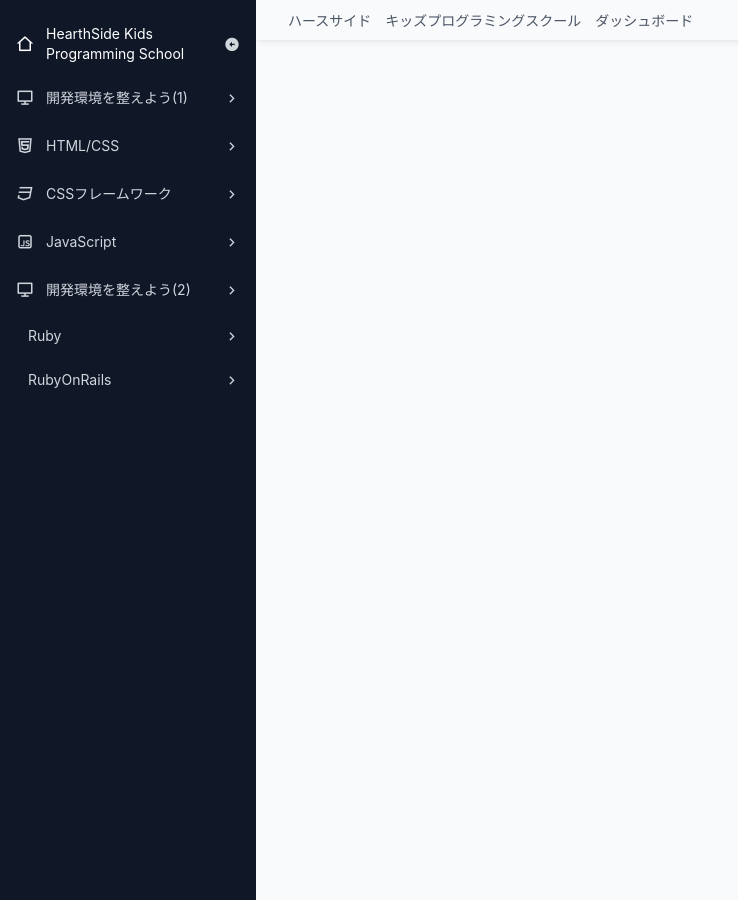
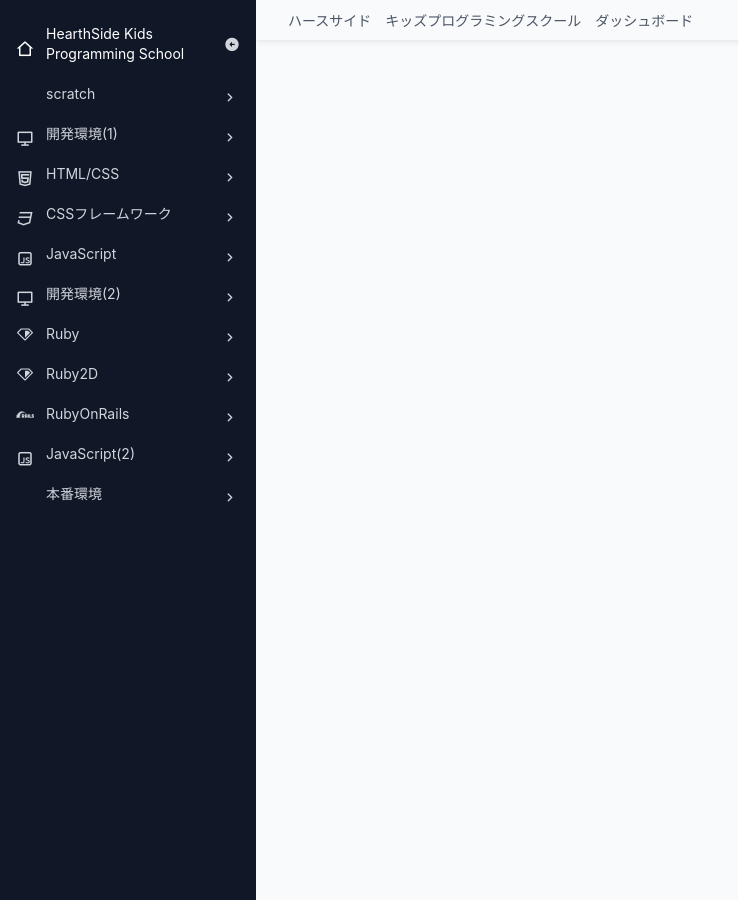
Before and after one commit to tomoaki-kimura/tomoaki-kimura.github.io, a Jekyll site: the page built from html.md, in a window 1280 px wide and 900 px high. Shown: the whole window, without its empty margins (0-738 px from the left). Built offline with Jekyll 4.4.1, drawn with Linux system fonts in a browser that asks for light colours; nearby versions of some CDN libraries.

Commit message:
modify menu

```diff
--- a/_config.yml
+++ b/_config.yml
@@ -1,6 +1,7 @@
 url: "https://tomoaki-kimura.github.io" # the base hostname & protocol for your site, e.g. http://example.com
 baseurl: "" # the subpath of your site, e.g. /blog
 title: "HearthSide KidsPrograming School" # the name of your site, e.g. ACME Corp.
+
 
 collections_dir: articles
 
@@ -23,7 +24,15 @@
     output: true
 
 header_pages:
-  - title: 開発環境を整えよう(1)
+  - title: scratch
+    contents:
+      - title: スクラッチ基礎
+        link: scratch.html
+      - title: 迷路ゲーム
+        link: scratch.html
+      - title: シューティングゲーム
+        link: scratch.html
+  - title: 開発環境(1)
     icon: ri-computer-line
     contents:
       - title: VSCode
@@ -37,22 +46,63 @@
         link: html_base.html
       - title: CSS
         link: html_tags.html
-      - title: ウェブページ作成
-        link: id_class
-      - title: Bootstrap
-        link:
-      - title: ウェブサイト作成
-        link:
+      - title: webサイト
+        link: my_site.html
   - title: CSSフレームワーク
     icon: ri-css3-line
     contents:
-      - title: Bootstrap
+      - title: Bootstrap5
         link: bootstrap.html
   - title: JavaScript
     icon: ri-javascript-line
-  - title: 開発環境を整えよう(2)
+    contents:
+      - title: JavaScript基礎
+        link: java_script.html
+      - title: シングルページ
+        link: java_script.html
+  - title: 開発環境(2)
     icon: ri-computer-line
+    contents:
+      - title: WSL
+        link: wsl.html
+      - title: asdf
+        link: asdf.html
   - title: Ruby
     icon: lo-ruby-line
+    contents:
+      - title: ruby文法
+        link: ruby.html
+      - title: ruby文法
+        link: ruby.html
+  - title: Ruby2D
+    icon: lo-ruby-line
+    contents:
+      - title: 基礎
+        link: ruby2d.html
+      - title: ヘビゲーム
+        link: ruby.html
+      - title: ブロック崩し
+        link: ruby.html
+      - title: シューティングゲーム
+        link: ruby.html
+      - title: アクションゲーム
+        link: ruby.html
   - title: RubyOnRails
     icon: lo-rails-line
+    contents:
+      - title: タスクリスト
+        link: tasklist
+      - title: SNS
+        link: link
+  - title: JavaScript(2)
+    icon: ri-javascript-line
+    contents:
+      - title: TypeScript
+        link: link
+      - title: Stimulus
+        link: stimulus
+  - title: 本番環境
+    icon: ""
+    contents:
+      - title: AWS
+        link: link
--- a/_includes/side_column.html
+++ b/_includes/side_column.html
@@ -26,7 +26,7 @@
   {% for page in site.header_pages %}
     <li class="mb-1 group">
       <a href="{{ page.link }}" class="flex items-center py-2 px-4 text-gray-300 hover:bg-gray-950 hover:text-gray-100 rounded-md group-[.active]:bg-gray-800 group-[.active]:text-white group-data-[state-opened]:bg-gray-950 group-data-[state-opened]:text-gray-100 sidebar-dropdown-toggle">
-        <i class="{{ page.icon | default: ri-instance-line }} mr-3 text-lg"></i>
+        <i class="{{ page.icon | default: ri-instance-line }} mr-3 text-lg side-column-lo-icon"></i>
         <span class="text-sm">{{ page.title }}</span>
         <i class="ri-arrow-right-s-line ml-auto group-data-[state-opened]:rotate-90"></i>
       </a>
--- a/assets/css/main.scss
+++ b/assets/css/main.scss
@@ -3,14 +3,18 @@
 
 @use "base";
 
-.lo-ruby-line::after {
-  background-image: url('/assets/images/ruby-svg-line.svg');
-  background-size: cover; /* 画像を全体にフィット */
-  background-position: center; /* 中央に配置 */
-  background-repeat: no-repeat;
-  background-color: white;
+.side-column-open {
+  .group i {
+    background-size: cover;
+    background-position: center;
+    background-repeat: no-repeat;
+    width: 18px;
+    height: 18px;
+  }
+  .lo-ruby-line {
+    background-image: url('/assets/images/icons/ruby-svg-line.svg');
+  }
+  .lo-rails-line {
+    background-image: url('/assets/images/icons/rubyonrails-svg-line.svg');
+  }
 }
-
-.lo-rails-line::after {
-  background-image: url('/assets/images/rubyonrails-svg-line.svg');
-}
```
Also changed, not shown: assets/images/icons/ruby-svg-line.svg (added), assets/images/icons/rubyonrails-svg-line.svg (added), assets/images/ruby-svg-line.svg (deleted), assets/images/rubyonrails-svg-line.svg (deleted), 8 other files.
